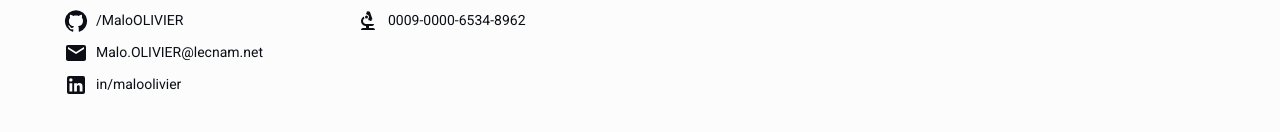
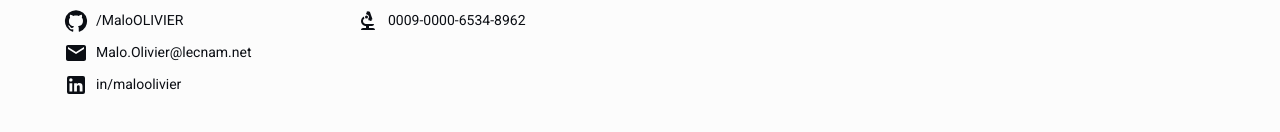
Before and after one commit to MaloOLIVIER/MaloOlivier.github.io, a React (Create React App) app: page /#/Resume in a window 1280 px wide. Shown: the part 462-594 px from the top of the page. Built offline with nearby package versions, Linux system fonts and the light colour scheme.

Commit message:
fixed mail address display | added color hovering feature to HuggingFaceIcon

```diff
--- a/src/components/Resume/Resume.tsx
+++ b/src/components/Resume/Resume.tsx
@@ -167,7 +167,7 @@ const Resume: React.FC = () => {
                             </Box>
                             <Box
                                 component="a"
-                                href="mailto:MaloOlivier333@gmail.com"
+                                href="mailto:Malo.Olivier@lecnam.net"
                                 display="flex"
                                 alignItems="center"
                                 mb={1}
@@ -181,7 +181,7 @@ const Resume: React.FC = () => {
                             >
                                 <EmailIcon />
                                 <Typography variant="body1" fontFamily={'Roboto'} ml={1}>
-                                    Malo.OLIVIER@lecnam.net
+                                    Malo.Olivier@lecnam.net
                                 </Typography>
                             </Box>
                             <Box
```
Also changed, not shown: src/components/Resume/hf.svg.
